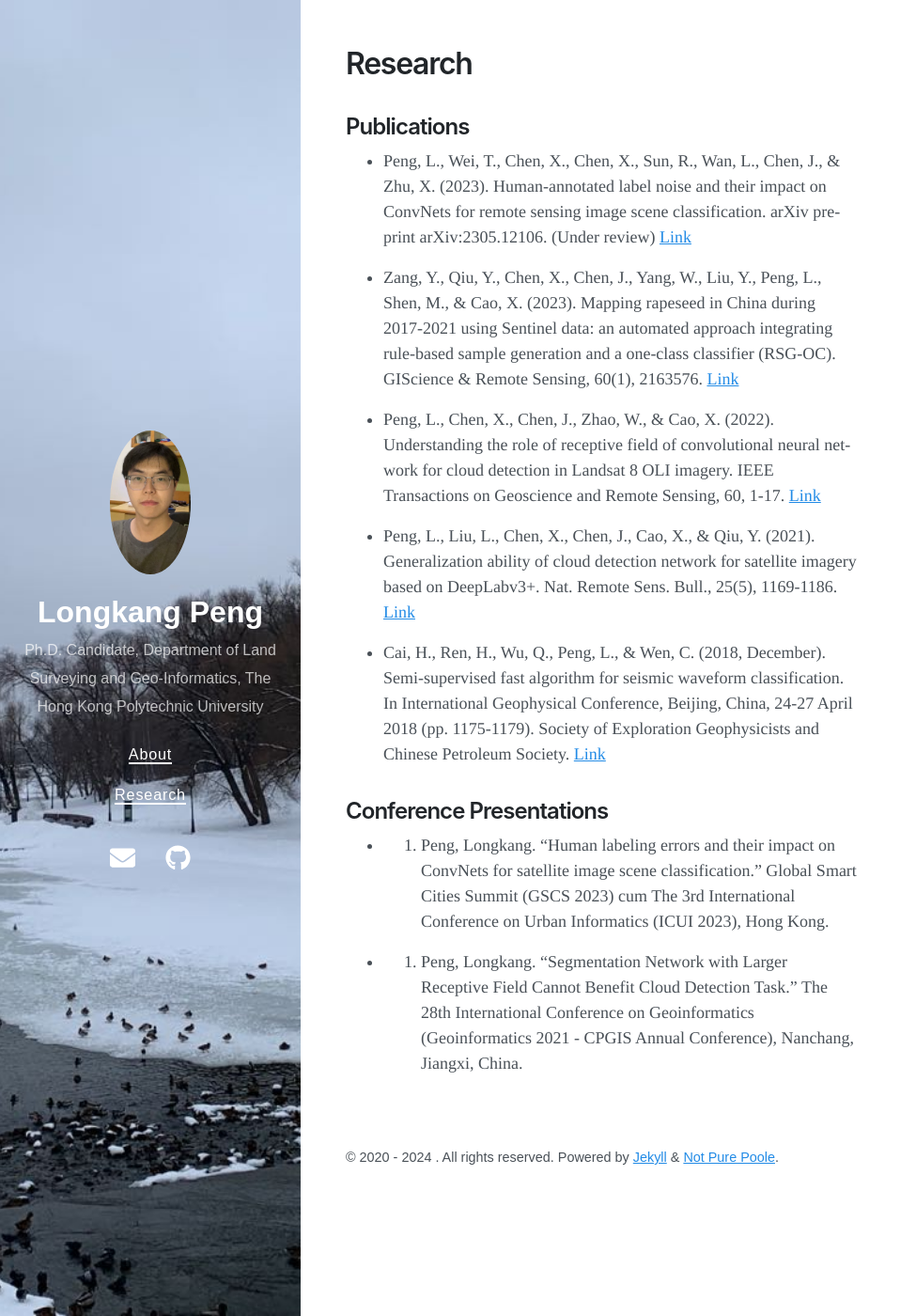
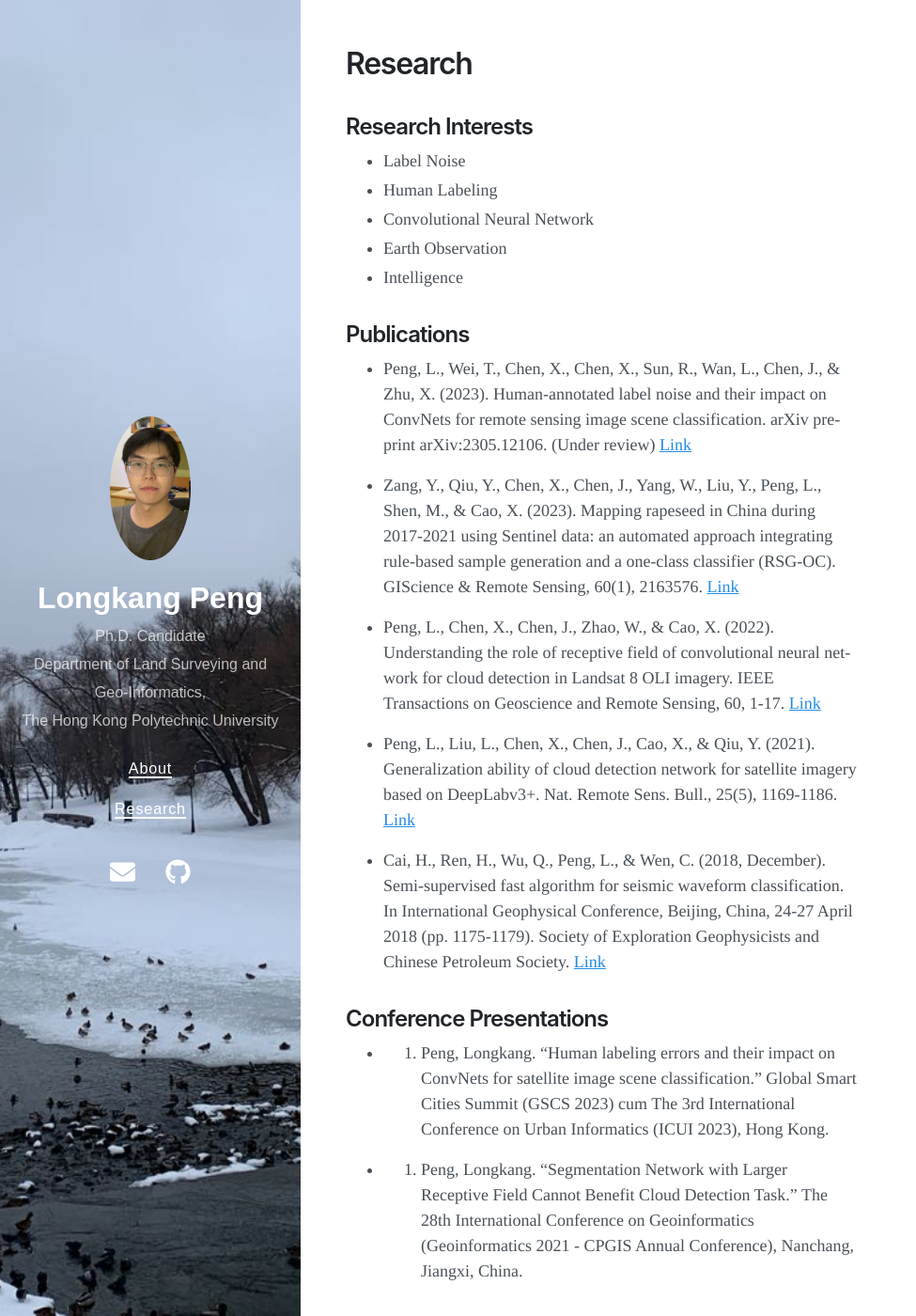
Before and after one commit to LK-Peng/LK-Peng.github.io, a Jekyll site: the page built from research.md, in a window 1280 px wide and 1400 px high. Shown: the whole window at 94% size, without its empty margins (0-975 px from the left). Built offline with Jekyll 4.4.1, drawn with Linux system fonts in a browser that asks for light colours; nearby versions of some CDN libraries; some of the changed text lies outside the part shown.

Commit message:
add jekyll template

```diff
--- a/_config.yml
+++ b/_config.yml
@@ -1,6 +1,6 @@
 # Setup
 title: Longkang Peng
-description: Ph.D. Candidate, Department of Land Surveying and Geo-Informatics, The Hong Kong Polytechnic University
+description: Ph.D. Candidate<br>Department of Land Surveying and Geo-Informatics,<br>The Hong Kong Polytechnic University
 url: https://lk-peng.github.io/
 avatar: /test.jpg
 paginate: 5
@@ -26,6 +26,7 @@ exclude:
   - README.md
   - scripts/
   - not-pure-poole.gemspec
+  - _posts  # do not show the post
 
 # Optimize Jekyl SEO Tag
 # twitter:
--- a/research.md
+++ b/research.md
@@ -2,6 +2,15 @@
 layout: page
 title: Research
 ---
+
+## Research Interests
+
+* Label Noise
+* Human Labeling
+* Convolutional Neural Network
+* Earth Observation
+* Intelligence
+
 
 ## Publications
 
```
